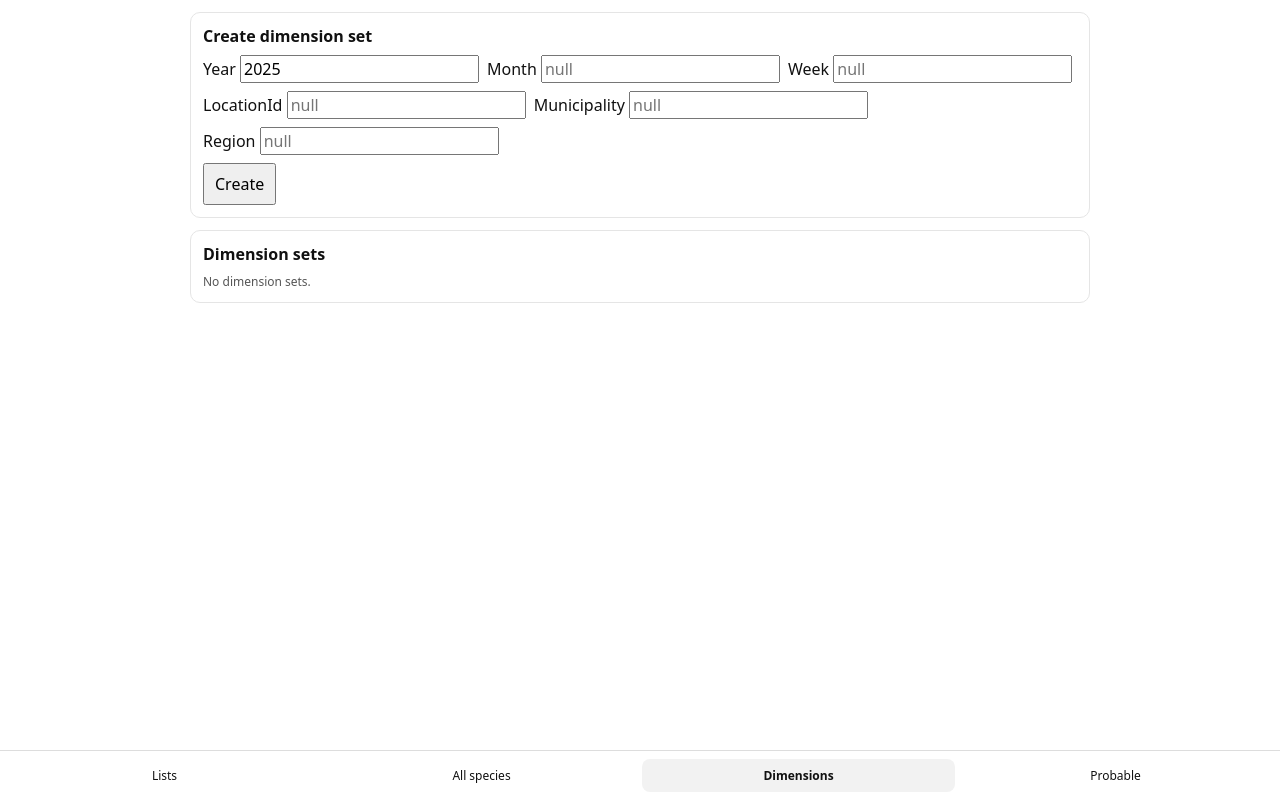
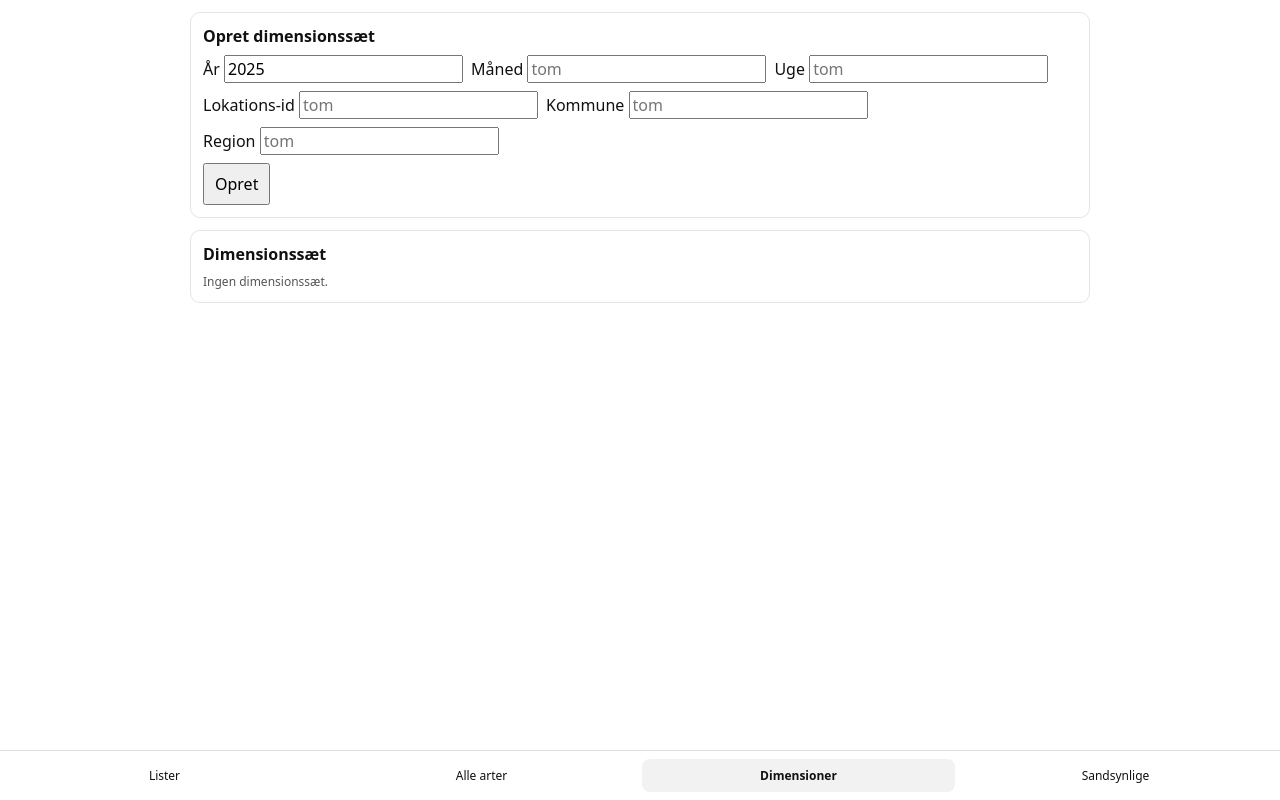
Before and after one commit to tirsdag/BigYearPWA, a React (Vite) app: page /#/dimensions in a window 1280 px wide. Built offline with nearby package versions, Linux system fonts and the light colour scheme.

Commit message:
Localize UI to Danish

```diff
--- a/src/App.jsx
+++ b/src/App.jsx
@@ -39,7 +39,7 @@ export default function App() {
       <AppStateContext.Provider value={ctx}>
         <div className="app">
           <main className="main">
-            <div className="card">Loading…</div>
+            <div className="card">Indlæser…</div>
           </main>
         </div>
       </AppStateContext.Provider>
@@ -52,7 +52,7 @@ export default function App() {
         <main className="main">
           {bootstrapError ? (
             <div className="card">
-              <div>Reference data load failed.</div>
+              <div>Indlæsning af referencedata mislykkedes.</div>
               <div className="small">{String(bootstrapError?.message || bootstrapError)}</div>
             </div>
           ) : null}
@@ -68,11 +68,11 @@ export default function App() {
 
         <nav className="nav">
           <NavLink to="/" end>
-            Lists
+            Lister
           </NavLink>
-          <NavLink to="/species">All species</NavLink>
-          <NavLink to="/dimensions">Dimensions</NavLink>
-          <NavLink to="/probable">Probable</NavLink>
+          <NavLink to="/species">Alle arter</NavLink>
+          <NavLink to="/dimensions">Dimensioner</NavLink>
+          <NavLink to="/probable">Sandsynlige</NavLink>
         </nav>
       </div>
     </AppStateContext.Provider>
--- a/src/repositories/assetsRepository.js
+++ b/src/repositories/assetsRepository.js
@@ -1,7 +1,7 @@
 async function fetchJson(url) {
   const res = await fetch(url)
   if (!res.ok) {
-    throw new Error(`Failed to fetch ${url}: ${res.status} ${res.statusText}`)
+    throw new Error(`Kunne ikke hente ${url}: ${res.status} ${res.statusText}`)
   }
 
   // Some bundled assets (notably WeekStat files) are UTF-16LE encoded.
@@ -10,14 +10,14 @@ async function fetchJson(url) {
   const bytes = new Uint8Array(buf)
   const text = sanitizeJsonText(decodeTextWithBom(bytes))
   if (!text) {
-    throw new Error(`Empty JSON from ${url}`)
+    throw new Error(`Tom JSON fra ${url}`)
   }
 
   try {
     return JSON.parse(text)
   } catch (err) {
     const preview = text.slice(0, 50)
-    throw new Error(`Invalid JSON from ${url}: ${preview}`)
+    throw new Error(`Ugyldig JSON fra ${url}: ${preview}`)
   }
 }
 
@@ -48,7 +48,7 @@ export function fetchSpeciesFile(speciesClass) {
     // Legacy files were arrays; corrected files are shaped as { species: [...] }
     if (Array.isArray(data)) return data
     if (data && Array.isArray(data.species)) return data.species
-    throw new Error(`Unexpected species payload for ${speciesClass}`)
+    throw new Error(`Uventet artsdata-format for ${speciesClass}`)
   })
 }
 
@@ -62,7 +62,7 @@ export async function fetchWeekStat(speciesClass, weekNumber) {
     return await fetchJson(url)
   } catch (err) {
     // Some WeekStat files may be intentionally empty for certain classes/weeks.
-    if (String(err?.message || '').startsWith('Empty JSON from')) {
+    if (String(err?.message || '').startsWith('Tom JSON fra')) {
       return { species: [] }
     }
     throw err
--- a/src/services/listService.js
+++ b/src/services/listService.js
@@ -26,13 +26,13 @@ export async function getListEntries(listId) {
 }
 
 export async function createList({ name, dimensionId, speciesClasses }) {
-  if (!dimensionId) throw new Error('DimensionId is required')
-  if (!speciesClasses || speciesClasses.length === 0) throw new Error('Select 1+ species classes')
+  if (!dimensionId) throw new Error('Dimension er påkrævet')
+  if (!speciesClasses || speciesClasses.length === 0) throw new Error('Vælg 1+ artsklasser')
 
   const ListId = newId()
   const list = {
     ListId,
-    Name: name || `List-${new Date().getFullYear()}`,
+    Name: name || `Liste-${new Date().getFullYear()}`,
     CreatedAt: new Date().toISOString(),
     DimensionId: dimensionId,
     Entries: [],
--- a/src/services/probableSpeciesService.js
+++ b/src/services/probableSpeciesService.js
@@ -6,8 +6,8 @@ import { getISOWeek } from '../utils/isoWeek.js'
 const SPECIES_CLASSES = ['Amphibia', 'Aves', 'Insecta', 'Mammalia', 'Reptilia']
 
 export async function getProbableSpeciesThisWeek({ listId, speciesClass }) {
-  if (!listId) throw new Error('Active list required')
-  if (!speciesClass) throw new Error('SpeciesClass required')
+  if (!listId) throw new Error('Der kræves en aktiv liste')
+  if (!speciesClass) throw new Error('Artsklasse er påkrævet')
 
   const { week } = getISOWeek(new Date())
 
@@ -46,7 +46,7 @@ export async function getProbableSpeciesThisWeek({ listId, speciesClass }) {
 }
 
 export async function getProbableSpeciesThisWeekForClass({ speciesClass, limit }) {
-  if (!speciesClass) throw new Error('SpeciesClass required')
+  if (!speciesClass) throw new Error('Artsklasse er påkrævet')
 
   const { week } = getISOWeek(new Date())
   const stats = await fetchWeekStat(speciesClass, week)
@@ -84,7 +84,7 @@ export async function getProbableSpeciesThisWeekForClass({ speciesClass, limit }
 }
 
 export async function getTopProbableUnseenEntriesThisWeek({ listId, limit = 50 }) {
-  if (!listId) throw new Error('Active list required')
+  if (!listId) throw new Error('Der kræves en aktiv liste')
 
   const { week } = getISOWeek(new Date())
   const entries = await getEntriesForList(listId)
--- a/src/ui/AllSpeciesPage.jsx
+++ b/src/ui/AllSpeciesPage.jsx
@@ -15,9 +15,9 @@ export default function AllSpeciesPage() {
       <div className="card">
         <div className="row">
           <label>
-            Class{' '}
+            Klasse{' '}
             <select value={speciesClass} onChange={(e) => setSpeciesClass(e.target.value)}>
-              <option value="">All</option>
+              <option value="">Alle</option>
               {SPECIES_CLASSES.map((c) => (
                 <option key={c} value={c}>
                   {c}
@@ -25,13 +25,13 @@ export default function AllSpeciesPage() {
               ))}
             </select>
           </label>
-          <div className="small">{species.length} species</div>
+          <div className="small">{species.length} arter</div>
         </div>
       </div>
 
       <div className="card">
         {species.length === 0 ? (
-          <div className="small">No species.</div>
+          <div className="small">Ingen arter.</div>
         ) : (
           <ul className="list">
             {species.map((s) => (
--- a/src/ui/DimensionsPage.jsx
+++ b/src/ui/DimensionsPage.jsx
@@ -27,7 +27,7 @@ export default function DimensionsPage() {
   }
 
   async function onDelete(id) {
-    if (!confirm('Delete dimension set?')) return
+    if (!confirm('Slet dimensionssæt?')) return
     await removeDimensionSet(id)
     await refresh()
   }
@@ -39,48 +39,48 @@ export default function DimensionsPage() {
   return (
     <div style={{ display: 'grid', gap: 12 }}>
       <div className="card">
-        <div style={{ fontWeight: 600, marginBottom: 8 }}>Create dimension set</div>
+        <div style={{ fontWeight: 600, marginBottom: 8 }}>Opret dimensionssæt</div>
         <div className="row" style={{ marginBottom: 8 }}>
           <label>
-            Year <input value={form.Year} onChange={(e) => setField('Year', e.target.value)} />
+            År <input value={form.Year} onChange={(e) => setField('Year', e.target.value)} />
           </label>
           <label>
-            Month <input value={form.Month} onChange={(e) => setField('Month', e.target.value)} placeholder="null" />
+            Måned <input value={form.Month} onChange={(e) => setField('Month', e.target.value)} placeholder="tom" />
           </label>
           <label>
-            Week <input value={form.WeekNumber} onChange={(e) => setField('WeekNumber', e.target.value)} placeholder="null" />
+            Uge <input value={form.WeekNumber} onChange={(e) => setField('WeekNumber', e.target.value)} placeholder="tom" />
           </label>
         </div>
         <div className="row" style={{ marginBottom: 8 }}>
           <label>
-            LocationId{' '}
-            <input value={form.LocationId} onChange={(e) => setField('LocationId', e.target.value)} placeholder="null" />
+            Lokations-id{' '}
+            <input value={form.LocationId} onChange={(e) => setField('LocationId', e.target.value)} placeholder="tom" />
           </label>
           <label>
-            Municipality{' '}
-            <input value={form.Municipality} onChange={(e) => setField('Municipality', e.target.value)} placeholder="null" />
+            Kommune{' '}
+            <input value={form.Municipality} onChange={(e) => setField('Municipality', e.target.value)} placeholder="tom" />
           </label>
           <label>
-            Region <input value={form.Region} onChange={(e) => setField('Region', e.target.value)} placeholder="null" />
+            Region <input value={form.Region} onChange={(e) => setField('Region', e.target.value)} placeholder="tom" />
           </label>
         </div>
-        <button onClick={onCreate}>Create</button>
+        <button onClick={onCreate}>Opret</button>
       </div>
 
       <div className="card">
-        <div style={{ fontWeight: 600, marginBottom: 8 }}>Dimension sets</div>
+        <div style={{ fontWeight: 600, marginBottom: 8 }}>Dimensionssæt</div>
         {dimensions.length === 0 ? (
-          <div className="small">No dimension sets.</div>
+          <div className="small">Ingen dimensionssæt.</div>
         ) : (
           <ul className="list">
             {dimensions.map((d) => (
               <li key={d.DimensionId} style={{ marginBottom: 10 }}>
                 <div className="row">
                   <div style={{ fontWeight: 600 }}>{d.DimensionId}</div>
-                  <button onClick={() => onDelete(d.DimensionId)}>Delete</button>
+                  <button onClick={() => onDelete(d.DimensionId)}>Slet</button>
                 </div>
                 <div className="small">
-                  Year={String(d.Year)} Month={String(d.Month)} Week={String(d.WeekNumber)} LocationId={String(d.LocationId)} Municipality={String(d.Municipality)}
+                  År={String(d.Year)} Måned={String(d.Month)} Uge={String(d.WeekNumber)} Lokations-id={String(d.LocationId)} Kommune={String(d.Municipality)}
                 </div>
               </li>
             ))}
--- a/src/ui/ListDetailPage.jsx
+++ b/src/ui/ListDetailPage.jsx
@@ -77,37 +77,37 @@ export default function ListDetailPage() {
     setProbableItems((prev) => prev.filter((p) => p.entryId !== updated.EntryId))
   }
 
-  if (!listId) return <div className="card">Missing listId.</div>
+  if (!listId) return <div className="card">Mangler liste-id.</div>
 
   return (
     <div style={{ display: 'grid', gap: 12 }}>
       <div className="card">
-        <div style={{ fontWeight: 600 }}>{list?.Name || 'List'}</div>
+        <div style={{ fontWeight: 600 }}>{list?.Name || 'Liste'}</div>
         <div className="small">{listId}</div>
       </div>
 
       <div className="card">
-        <div style={{ fontWeight: 600, marginBottom: 8 }}>Probable species (this week)</div>
+        <div style={{ fontWeight: 600, marginBottom: 8 }}>Sandsynlige arter (denne uge)</div>
         <div className="small" style={{ marginBottom: 8 }}>
-          {probableWeek ? `Week ${probableWeek}` : 'Week ?'} · Top 50 · Unseen only
+          {probableWeek ? `Uge ${probableWeek}` : 'Uge ?'} · Top 50 · Kun ikke sete
         </div>
 
         {probableLoading ? (
-          <div className="small">Loading…</div>
+          <div className="small">Indlæser…</div>
         ) : probableError ? (
           <div className="small">{probableError}</div>
         ) : probableItems.length === 0 ? (
-          <div className="small">No probable unseen entries this week.</div>
+          <div className="small">Ingen sandsynlige ikke-sete arter i denne uge.</div>
         ) : (
           <ul className="list">
             {probableItems.map((item) => (
               <li key={item.entryId} style={{ marginBottom: 8 }}>
                 <div className="row">
-                  <button onClick={() => markProbableSeen(item)}>Mark seen</button>
+                  <button onClick={() => markProbableSeen(item)}>Markér som set</button>
                   <div style={{ flex: 1 }}>
                     <div>{item.danishName || item.speciesId}</div>
                     <div className="small">{item.latinName || ''}</div>
-                    <div className="small">rScore: {item.rScore} · obs: {item.obsCount}</div>
+                    <div className="small">Score: {item.rScore} · Obs.: {item.obsCount}</div>
                   </div>
                 </div>
               </li>
@@ -117,9 +117,9 @@ export default function ListDetailPage() {
       </div>
 
       <div className="card">
-        <div style={{ fontWeight: 600, marginBottom: 8 }}>Entries</div>
+        <div style={{ fontWeight: 600, marginBottom: 8 }}>Arter</div>
         {sorted.length === 0 ? (
-          <div className="small">No entries.</div>
+          <div className="small">Ingen arter.</div>
         ) : (
           <ul className="list">
             {sorted.map((entry) => {
@@ -127,7 +127,7 @@ export default function ListDetailPage() {
               return (
                 <li key={entry.EntryId} style={{ marginBottom: 8 }}>
                   <div className="row">
-                    <button onClick={() => onToggle(entry)}>{entry.Seen ? 'Seen' : 'Unseen'}</button>
+                    <button onClick={() => onToggle(entry)}>{entry.Seen ? 'Set' : 'Ikke set'}</button>
                     <div>
                       <div>{species?.danishName || entry.SpeciesId}</div>
                       <div className="small">{species?.latinName || ''}</div>
--- a/src/ui/ListsPage.jsx
+++ b/src/ui/ListsPage.jsx
@@ -38,7 +38,7 @@ export default function ListsPage() {
   }
 
   async function onDelete(listId) {
-    if (!confirm('Delete list?')) return
+    if (!confirm('Slet liste?')) return
     await removeList(listId)
     if (activeListId === listId) setActiveListId('')
     await refresh()
@@ -56,17 +56,17 @@ export default function ListsPage() {
   return (
     <div style={{ display: 'grid', gap: 12 }}>
       <div className="card">
-        <div style={{ fontWeight: 600, marginBottom: 8 }}>Create list</div>
+        <div style={{ fontWeight: 600, marginBottom: 8 }}>Opret liste</div>
         <div className="row" style={{ marginBottom: 8 }}>
           <label>
-            Name{' '}
-            <input value={name} onChange={(e) => setName(e.target.value)} placeholder="List name" />
+            Navn{' '}
+            <input value={name} onChange={(e) => setName(e.target.value)} placeholder="Listenavn" />
           </label>
 
           <label>
             Dimension{' '}
             <select value={dimensionId} onChange={(e) => setDimensionId(e.target.value)}>
-              <option value="">Select…</option>
+              <option value="">Vælg…</option>
               {dimensions.map((d) => (
                 <option key={d.DimensionId} value={d.DimensionId}>
                   {d.DimensionId}
@@ -78,7 +78,7 @@ export default function ListsPage() {
 
         <div style={{ marginBottom: 8 }}>
           <div className="small" style={{ marginBottom: 6 }}>
-            Species classes (select 1+)
+            Artsklasser (vælg 1+)
           </div>
           <div className="row">
             {SPECIES_CLASSES.map((cls) => (
@@ -95,14 +95,14 @@ export default function ListsPage() {
         </div>
 
         <button onClick={onCreate} disabled={!dimensionId || classArray.length === 0}>
-          Create
+          Opret
         </button>
       </div>
 
       <div className="card">
-        <div style={{ fontWeight: 600, marginBottom: 8 }}>Lists</div>
+        <div style={{ fontWeight: 600, marginBottom: 8 }}>Lister</div>
         {lists.length === 0 ? (
-          <div className="small">No lists yet.</div>
+          <div className="small">Ingen lister endnu.</div>
         ) : (
           <ul className="list">
             {lists.map((l) => (
@@ -111,9 +111,9 @@ export default function ListsPage() {
                   <Link to={`/lists/${l.ListId}`} onClick={() => setActiveListId(l.ListId)}>
                     {l.Name}
                   </Link>
-                  {activeListId === l.ListId ? <span className="small">(active)</span> : null}
-                  <button onClick={() => setActiveListId(l.ListId)}>Set active</button>
-                  <button onClick={() => onDelete(l.ListId)}>Delete</button>
+                  {activeListId === l.ListId ? <span className="small">(aktiv)</span> : null}
+                  <button onClick={() => setActiveListId(l.ListId)}>Sæt aktiv</button>
+                  <button onClick={() => onDelete(l.ListId)}>Slet</button>
                 </div>
                 <div className="small">{l.ListId}</div>
               </li>
--- a/src/ui/ProbableSpeciesPage.jsx
+++ b/src/ui/ProbableSpeciesPage.jsx
@@ -24,7 +24,7 @@ export default function ProbableSpeciesPage() {
       <div className="card">
         <div className="row">
           <label>
-            Class{' '}
+            Klasse{' '}
             <select value={speciesClass} onChange={(e) => setSpeciesClass(e.target.value)}>
               {SPECIES_CLASSES.map((c) => (
                 <option key={c} value={c}>
@@ -33,20 +33,20 @@ export default function ProbableSpeciesPage() {
               ))}
             </select>
           </label>
-          <div className="small">Week {result.week ?? '—'}</div>
+          <div className="small">Uge {result.week ?? '—'}</div>
         </div>
         {error ? <div className="small">{String(error?.message || error)}</div> : null}
       </div>
 
       <div className="card">
         {result.items.length === 0 ? (
-          <div className="small">No matches.</div>
+          <div className="small">Ingen træffere.</div>
         ) : (
           <ul className="list">
             {result.items.map((x) => (
               <li key={x.speciesId} style={{ marginBottom: 10 }}>
                 <div className="row">
-                  <div style={{ minWidth: 60, fontWeight: 600 }}>r={x.rScore}</div>
+                  <div style={{ minWidth: 80, fontWeight: 600 }}>score={x.rScore}</div>
                   <div style={{ minWidth: 90 }} className="small">
                     obs={x.obsCount}
                   </div>
```
